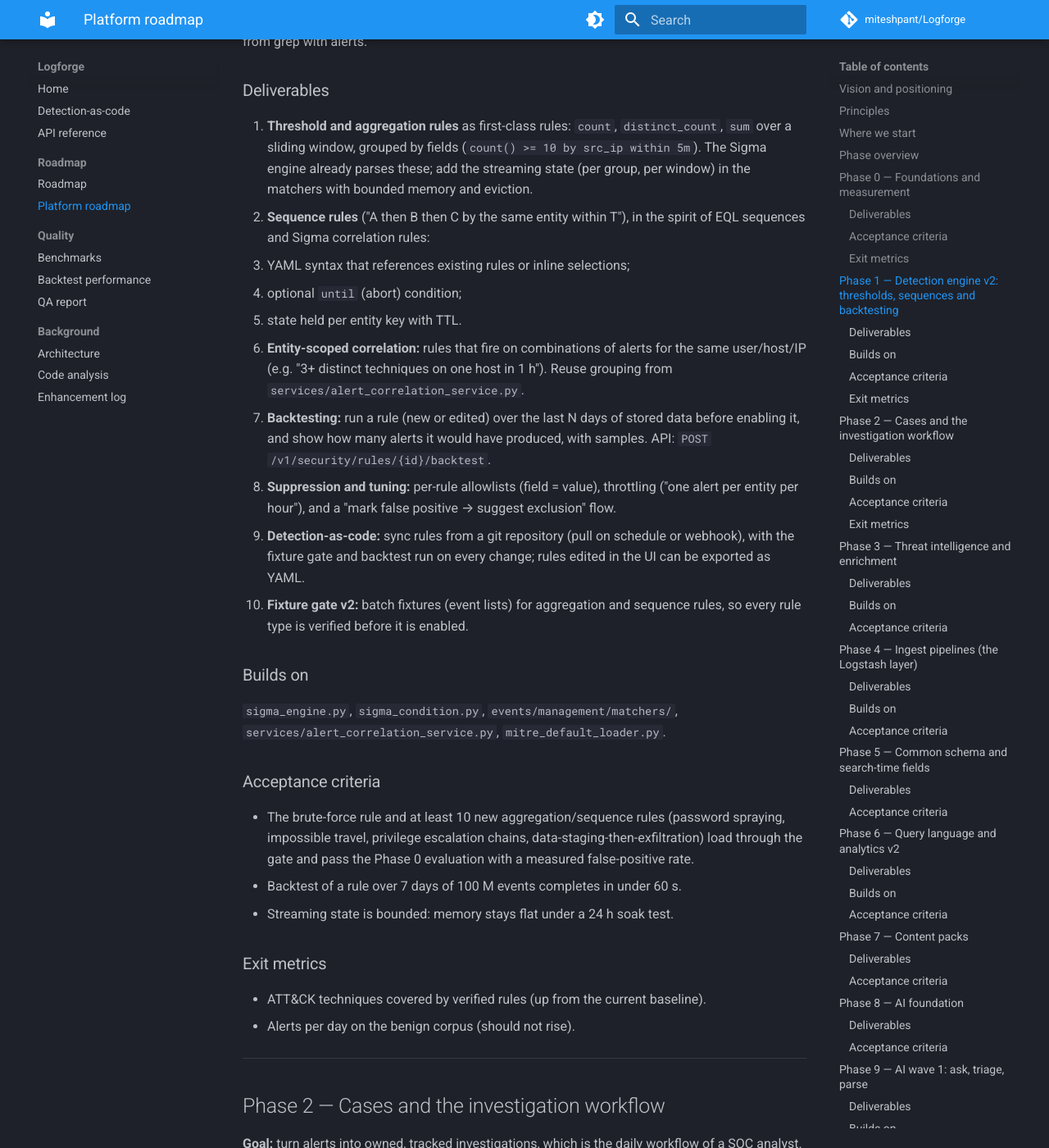
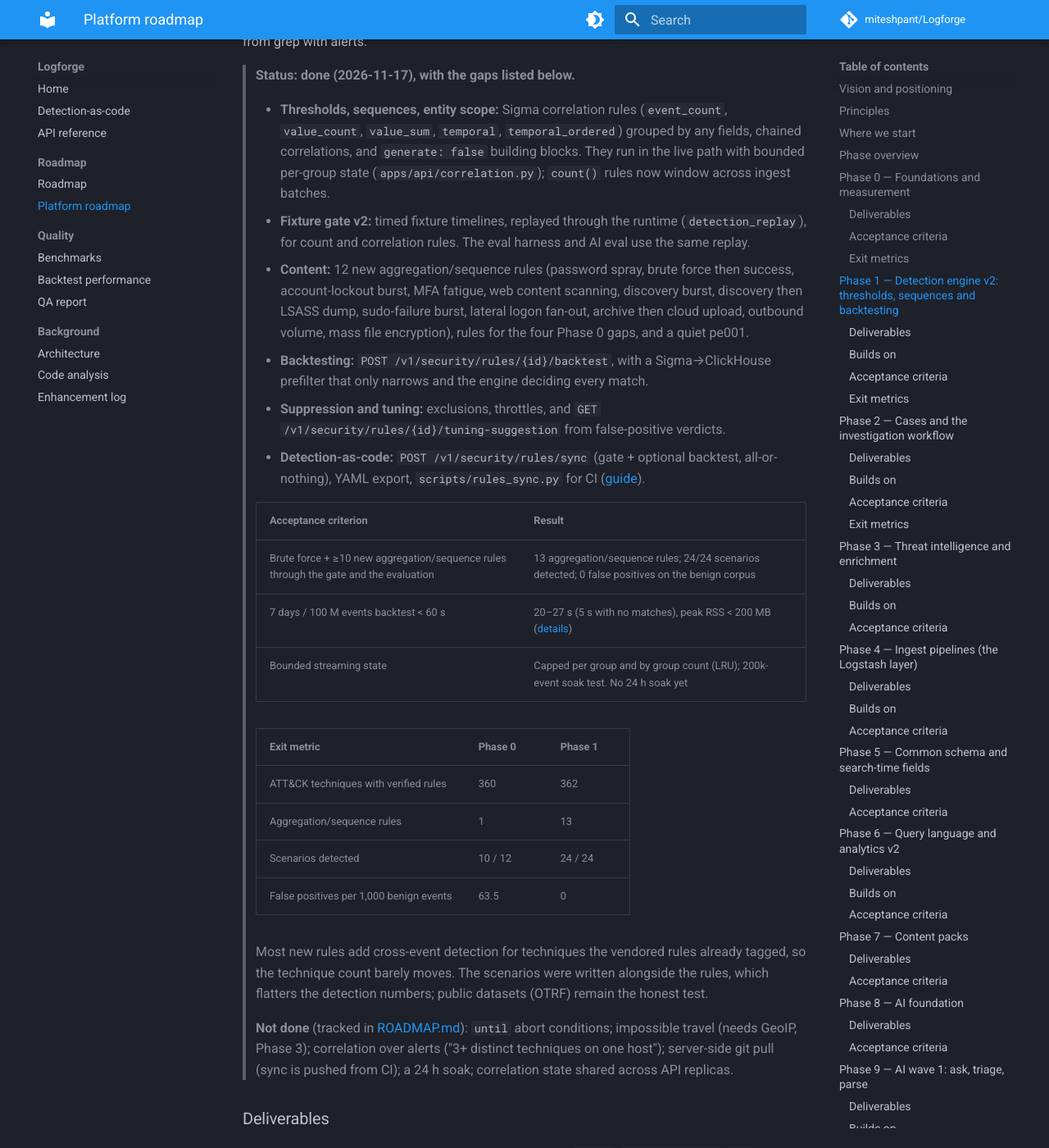
Before and after one commit to miteshpant/Logforge, an MkDocs documentation site: the page built from docs/PLATFORM_ROADMAP.md, in a window 1280 px wide and 1400 px high, scrolled down 6414 px. Shown: the whole window at 82% size. Built offline with MkDocs 1.6.1 and Material for MkDocs 9.7.7, drawn with Linux system fonts in a browser that asks for light colours; comment, search, counter and statistics services are not loaded; some of the changed text lies outside the part shown.

Commit message:
Mark Phase 1 done in the platform roadmap
Records what Phase 1 delivered and its results: 13 aggregation/sequence
rules, 24/24 scenarios detected, 0 false positives per 1,000 benign events
(was 63.5), a 7-day/100M-event backtest in 20-27 s, and what is not done
(until conditions, impossible travel, correlation over alerts, server-side
git pull, a 24 h soak, shared correlation state). ROADMAP.md drops the fixed
pe001 and gap items and lists the follow-ups, including the hostname->query
normalizer mapping found during tuning work.

Co-Authored-By: Claude Opus 5.5 <noreply@anthropic.com>
Claude-Session: https://claude.ai/code/session_017j6Y7u5fbgghW6rbktQFja

```diff
--- a/docs/PLATFORM_ROADMAP.md
+++ b/docs/PLATFORM_ROADMAP.md
@@ -150,7 +150,7 @@ Phases 3, 4 and 8 can run in parallel with phases 1–2 if the team is larger.
 > | False positives | 63.5 per 1,000 benign events, all from one rule |
 >
 > Follow-ups are in [ROADMAP.md](./ROADMAP.md): the ingest bottleneck, the
-> noisy sudo rule, and four detection gaps. Public datasets (e.g. OTRF
+> noisy sudo rule, and four detection gaps (the last two fixed in Phase 1). Public datasets (e.g. OTRF
 > Security-Datasets) are not in the corpus yet; adding them belongs with
 > Phase 1, where the rules they exercise land.
 
@@ -200,6 +200,57 @@ unnoticed.
 
 **Goal:** detect attacks that are only visible across many events, which is
 what separates a SIEM from grep with alerts.
+
+> **Status: done (2026-11-17), with the gaps listed below.**
+>
+> - **Thresholds, sequences, entity scope:** Sigma correlation rules
+>   (`event_count`, `value_count`, `value_sum`, `temporal`,
+>   `temporal_ordered`) grouped by any fields, chained correlations, and
+>   `generate: false` building blocks. They run in the live path with bounded
+>   per-group state (`apps/api/correlation.py`); `count()` rules now window
+>   across ingest batches.
+> - **Fixture gate v2:** timed fixture timelines, replayed through the
+>   runtime (`detection_replay`), for count and correlation rules. The eval
+>   harness and AI eval use the same replay.
+> - **Content:** 12 new aggregation/sequence rules (password spray, brute
+>   force then success, account-lockout burst, MFA fatigue, web content
+>   scanning, discovery burst, discovery then LSASS dump, sudo-failure
+>   burst, lateral logon fan-out, archive then cloud upload, outbound
+>   volume, mass file encryption), rules for the four Phase 0 gaps, and a
+>   quiet pe001.
+> - **Backtesting:** `POST /v1/security/rules/{id}/backtest`, with a
+>   Sigma→ClickHouse prefilter that only narrows and the engine deciding
+>   every match.
+> - **Suppression and tuning:** exclusions, throttles, and
+>   `GET /v1/security/rules/{id}/tuning-suggestion` from false-positive
+>   verdicts.
+> - **Detection-as-code:** `POST /v1/security/rules/sync` (gate + optional
+>   backtest, all-or-nothing), YAML export, `scripts/rules_sync.py` for CI
+>   ([guide](./detection-as-code.md)).
+>
+> | Acceptance criterion | Result |
+> |---|---|
+> | Brute force + ≥10 new aggregation/sequence rules through the gate and the evaluation | 13 aggregation/sequence rules; 24/24 scenarios detected; 0 false positives on the benign corpus |
+> | 7 days / 100 M events backtest < 60 s | 20–27 s (5 s with no matches), peak RSS < 200 MB ([details](./benchmarks/backtest.md)) |
+> | Bounded streaming state | Capped per group and by group count (LRU); 200k-event soak test. No 24 h soak yet |
+>
+> | Exit metric | Phase 0 | Phase 1 |
+> |---|---|---|
+> | ATT&CK techniques with verified rules | 360 | 362 |
+> | Aggregation/sequence rules | 1 | 13 |
+> | Scenarios detected | 10 / 12 | 24 / 24 |
+> | False positives per 1,000 benign events | 63.5 | 0 |
+>
+> Most new rules add cross-event detection for techniques the vendored rules
+> already tagged, so the technique count barely moves. The scenarios were
+> written alongside the rules, which flatters the detection numbers; public
+> datasets (OTRF) remain the honest test.
+>
+> **Not done** (tracked in [ROADMAP.md](./ROADMAP.md)): `until` abort
+> conditions; impossible travel (needs GeoIP, Phase 3); correlation over
+> alerts ("3+ distinct techniques on one host"); server-side git pull (sync
+> is pushed from CI); a 24 h soak; correlation state shared across API
+> replicas.
 
 ### Deliverables
 
```
Also changed, not shown: docs/ROADMAP.md (+17 -11 lines).
